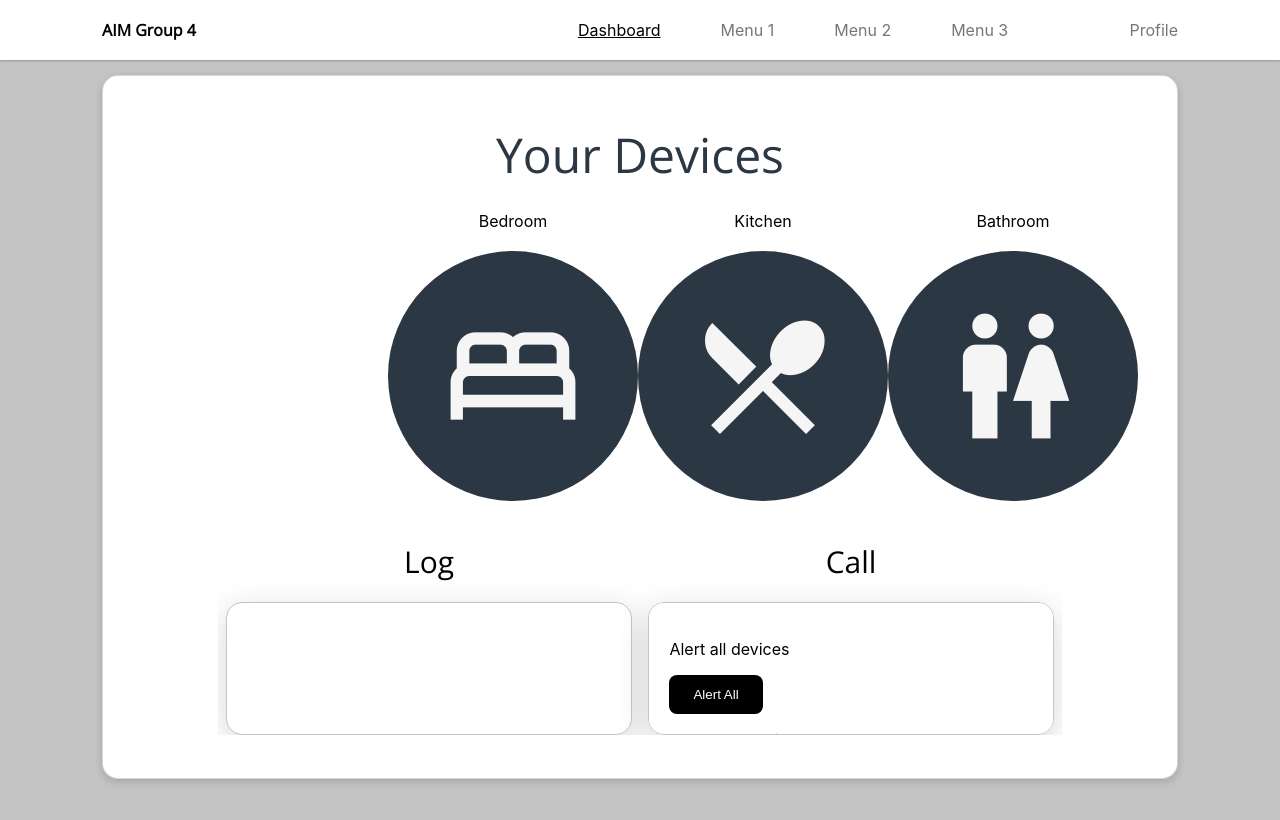
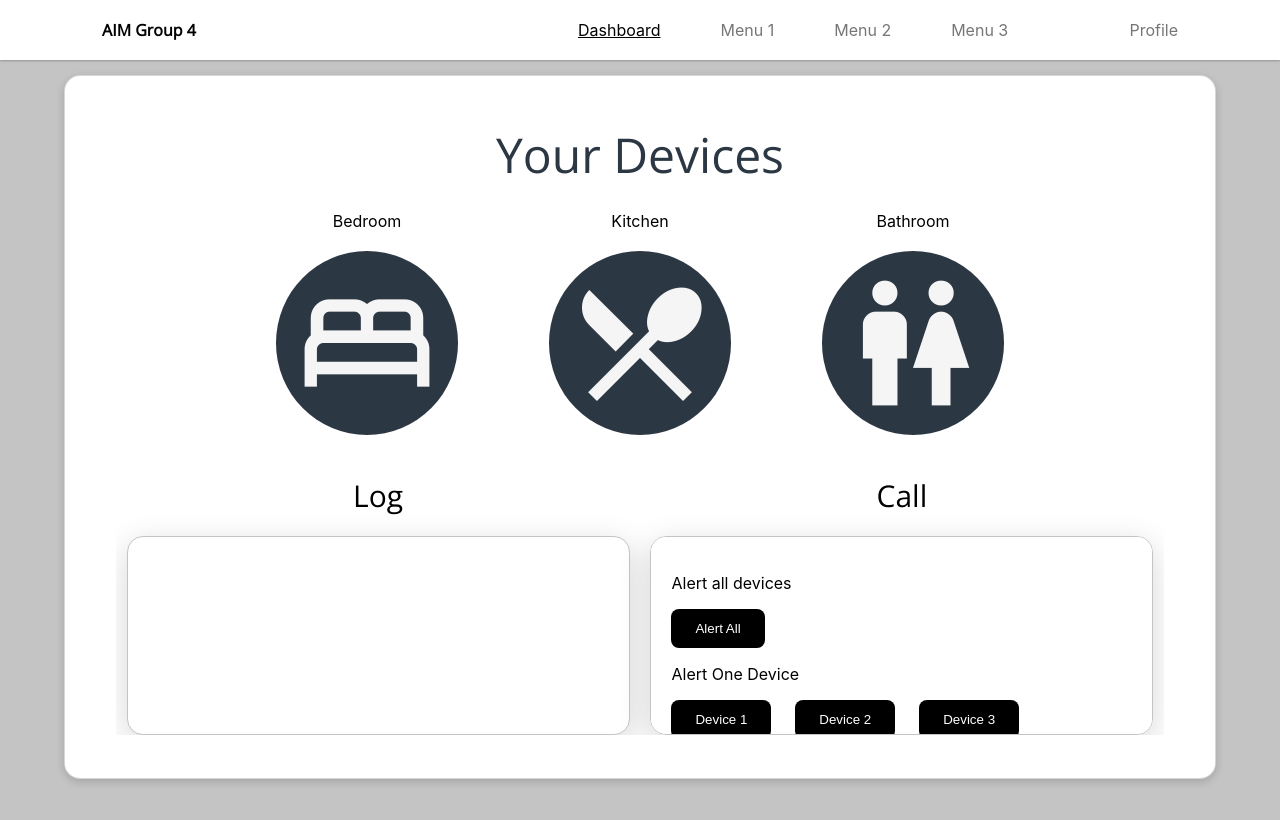
Before and after one commit to aim-group-4/iot_dementia_web, a React (Create React App) app in the folder client/: page / in a window 1280 px wide. Built offline with nearby package versions, Linux system fonts and the light colour scheme; no server answers.

Commit message:
css changes and device alert basics

```diff
--- a/client/src/App.css
+++ b/client/src/App.css
@@ -193,7 +193,7 @@ html{
   display: flex;
   flex-direction: column;
 
-  padding: 43px 115px;
+  padding: 43px 4%;
   width: auto;
   height: 88%;
   top: 4%;
@@ -210,13 +210,12 @@ html{
   border-radius: 16px;
 
   /* Inside Auto Layout */
-  margin: 23px 102px;
+  margin: 23px 5%;
 }
 
 .body_main .body_main_icons{
   /* Frame 15 */
-
-
+  height: 50%;
   /* Auto Layout */
   position: relative;
   display: flex;
@@ -228,8 +227,8 @@ html{
 
   justify-content: space-between;
   margin: 0px 50px 0px 50px;
-  padding-right: 120px;
-  padding-left: 120px;
+  padding-right: 8%;
+  padding-left: 8%;
 }
 
 .body_main .widget_alert{
@@ -276,17 +275,27 @@ html{
 
 .body_main .circle{
   position: relative;
-  height: 250px;
-  width: 250px;
+  height: 70%;
+  width: 78%;
   background-color: #2c3744;
   border-radius: 50%;
   display: flex;
   justify-content: center;
   align-items: center;
-
+  justify-self: center;
+  align-self: center;
+  overflow: hidden;
 }
 
-
+.body_main_item{
+  display: flex;
+  flex-direction: column;
+  position: relative;
+  align-content: center;
+  justify-content: center;
+  width: 30%;
+  height: 100%;
+}
 
 .body_main_control{
   position: relative;
@@ -312,6 +321,7 @@ div.body_main_control_title{
   font-size: 30px;
   font-family: "Open Sans";
 }
+
 
 .body_main_control .body_main_control_box{
   position: relative;
@@ -343,6 +353,7 @@ button{
 
 .material-icons.main_widget{
   position: relative;
+  width: 100%;
   font-size: 150px;
   color: whitesmoke;
 }
--- a/client/src/components/index.jsx
+++ b/client/src/components/index.jsx
@@ -48,6 +48,7 @@ function Index() {
     })
 
     function sockAlertDevice(num){
+        //sock.emit("alert_device", num)
         let time_stamp = getTimeStamp()
         setLogText(log_text+`<div>${time_stamp} - Alerted the device in the ${device_alias[num-1]} (Device ${num})</div>`)
     }
```
Also changed, not shown: 1 other file (tests, documents, lock files or other folders).
